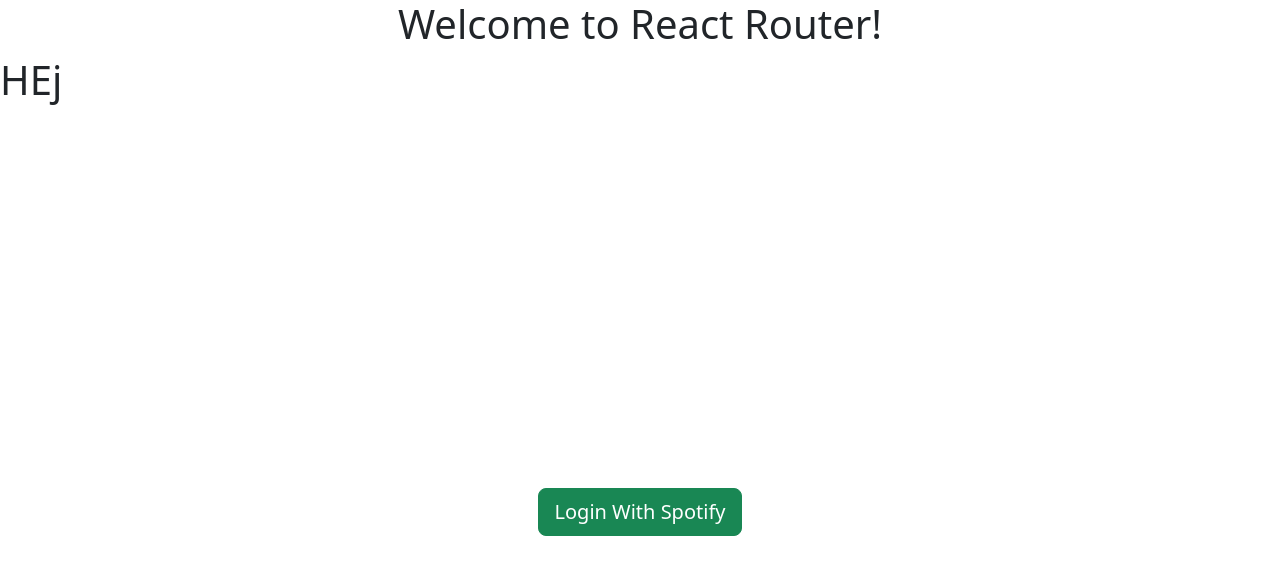
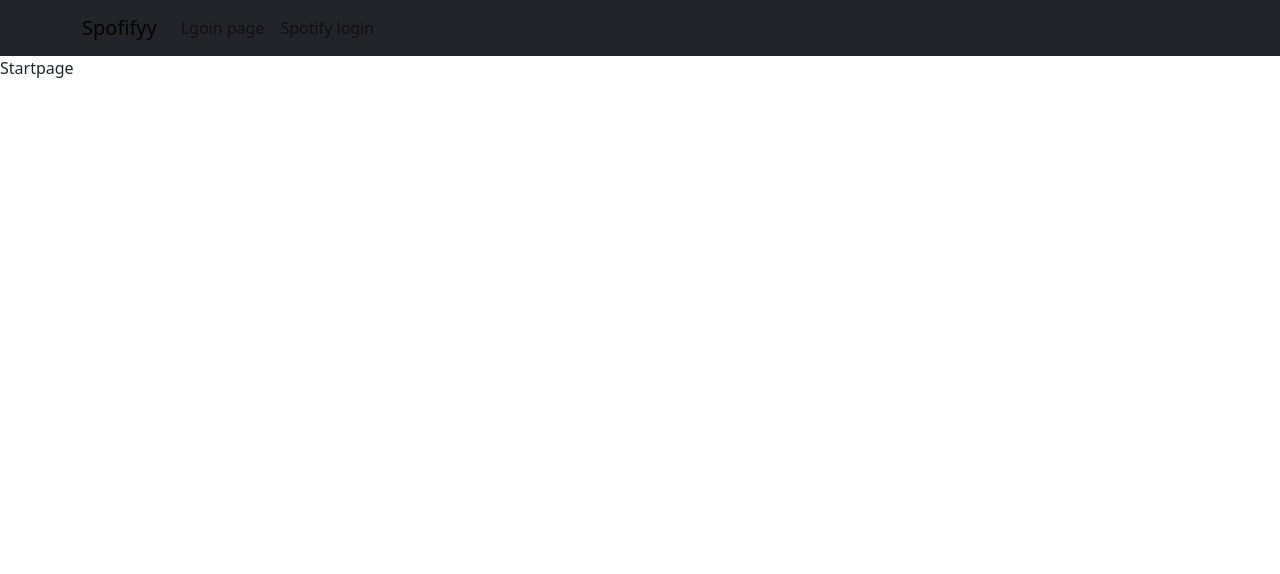
Before and after one commit to Gogoreds/JENSENfy-frontend, a React (Create React App) app in the folder jensenfy/: page / in a window 1280 px wide. Shown: the top 574 px of the page. Built offline with nearby package versions, Linux system fonts and the light colour scheme.

Commit message:
added navbar ot

```diff
--- a/jensenfy/src/App.js
+++ b/jensenfy/src/App.js
@@ -1,16 +1,29 @@
 import './App.css';
 import "bootstrap/dist/css/bootstrap.min.css"
-import { Routes, Route } from "react-router-dom";
+import {
+  BrowserRouter as Router,
+  Routes,
+  Route,
+} from "react-router-dom";
 import SpotifyLogin from './components/SpotifyLogin';
 import LoginPage from './components/LoginPage';
+import Startpage from './components/Startpage';
+import NavMenu from './components/NavMenu';
+import Errorpage from './components/Errorpage'
 
 
 
 function App() {
   return (
-    <div className="App">
-      <h1>Welcome to React Router!</h1>
-    </div>
+    <Router>
+      <NavMenu />
+      <Routes>
+        <Route path="/" element={<Startpage />} />
+        <Route path='/LoginPage' element={<LoginPage />} />
+        <Route path='/SpotifyLogin' element={<SpotifyLogin />} />
+        <Route path='*' element={<Errorpage />} />
+      </Routes>
+    </Router >
   );
 }
 
--- /dev/null
+++ b/jensenfy/src/components/Errorpage.jsx
@@ -0,0 +1,12 @@
+import React from 'react'
+
+function Errorpage() {
+  return (
+    <div>
+      <h3>Sidan du försöker nå finns inte!</h3>
+      <h3>Page ure looking for does not exist</h3>
+    </div>
+  )
+}
+
+export default Errorpage
--- /dev/null
+++ b/jensenfy/src/components/NavMenu.jsx
@@ -0,0 +1,22 @@
+import React from 'react'
+import { Container, Nav, Navbar } from 'react-bootstrap';
+
+
+function NavMenu() {
+  return (
+    <Navbar bg="dark" expand="lg" variant="light" className='meny1'>
+      <Container>
+        <Navbar.Brand href="/">Spofifyy</Navbar.Brand>
+        <Navbar.Toggle aria-controls="basic-navbar-nav" />
+        <Navbar.Collapse id="basic-navbar-nav">
+          <Nav className="me-auto">
+            <Nav.Link href='/LoginPage'>Lgoin page</Nav.Link>
+            <Nav.Link href='/SpotifyLogin'>Spotify login</Nav.Link>
+          </Nav>
+        </Navbar.Collapse>
+      </Container>
+    </Navbar>
+  )
+}
+
+export default NavMenu
--- a/jensenfy/src/components/Routes.js
+++ /dev/null
@@ -1,5 +0,0 @@
-<Routes>
-  <Route path="/" element={<App />} />
-  <Route path="/SpotifyLogin" element={<SpotifyLogin />} />
-  <Route path="/LoginPage" element={<LoginPage />} />
-</Routes>
--- /dev/null
+++ b/jensenfy/src/components/Startpage.jsx
@@ -0,0 +1,9 @@
+import React from 'react'
+
+function Startpage() {
+  return (
+    <div>Startpage</div>
+  )
+}
+
+export default Startpage
--- a/jensenfy/src/index.js
+++ b/jensenfy/src/index.js
@@ -11,8 +11,6 @@ const root = ReactDOM.createRoot(document.getElementById('root'));
 root.render(
   <React.StrictMode>
     <App />
-    <LoginPage />
-    <SpotifyLogin />
   </React.StrictMode>
 );
 
```
Also changed, not shown: jensenfy/src/components/LoginPage.jsx (renamed from jensenfy/src/components/LoginPage.js), jensenfy/src/components/SpotifyLogin.jsx (renamed from jensenfy/src/components/SpotifyLogin.js).
